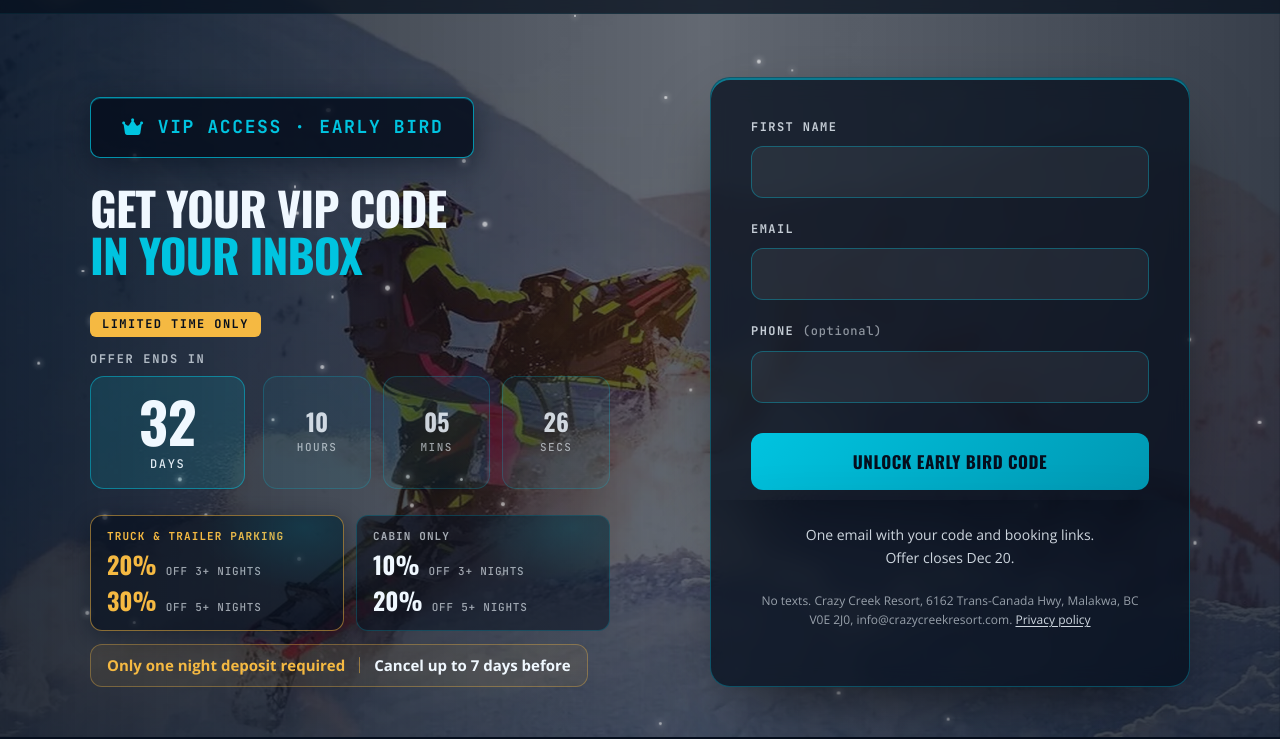
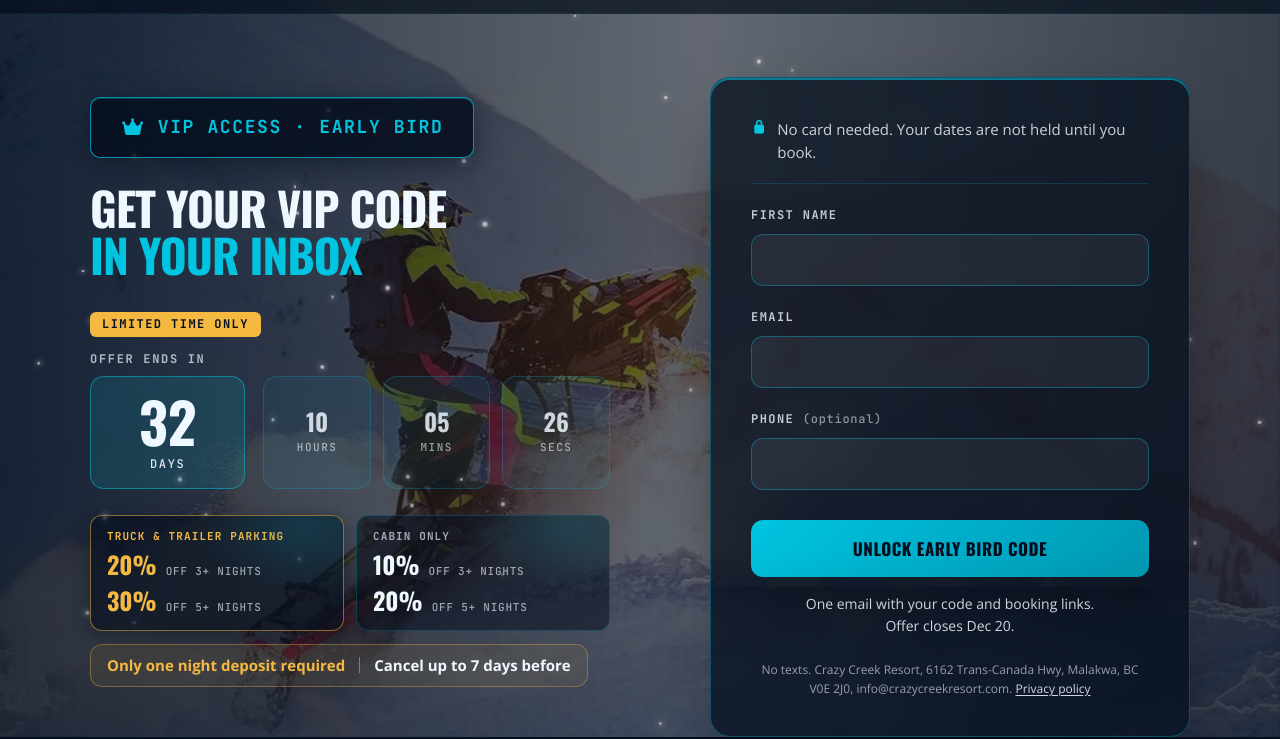
Before and after one commit to noor321uddin-dot/cc-sled-stay-preview, a plain HTML site: page page-3.html in a window 1280 px wide. Shown: the part 63-802 px from the top of the page. Drawn offline with nearby package versions, Linux system fonts and the light colour scheme.

Commit message:
Add a reassurance line above the form fields
"No card needed. Your dates are not held until you book." sits inside
the form so it clears on submit, with a hairline separating it from the
first field. Answers the doubt that "Unlock Early Bird Code" might be
starting a booking.

Co-Authored-By: Claude Opus 5 <noreply@anthropic.com>

```diff
--- a/page-3.html
+++ b/page-3.html
@@ -10,7 +10,7 @@
   <link rel="preconnect" href="https://fonts.googleapis.com">
   <link rel="preconnect" href="https://fonts.gstatic.com" crossorigin>
   <link rel="stylesheet" href="https://fonts.googleapis.com/css2?family=Oswald:wght@700&family=Open+Sans:wght@400;600;700&family=JetBrains+Mono:wght@500;700&display=swap">
-  <link rel="stylesheet" href="sled.css?v=95">
+  <link rel="stylesheet" href="sled.css?v=96">
   <link rel="stylesheet" href="https://cdn.jsdelivr.net/npm/animate.css@4.1.1/animate.min.css" media="print" onload="this.media='all'">
   <link rel="stylesheet" href="https://cdn.jsdelivr.net/npm/@fortawesome/fontawesome-free@7.3.1/css/fontawesome.min.css" media="print" onload="this.media='all'">
   <link rel="stylesheet" href="https://cdn.jsdelivr.net/npm/@fortawesome/fontawesome-free@7.3.1/css/solid.min.css" media="print" onload="this.media='all'">
@@ -67,6 +67,7 @@
         <input type="hidden" name="utm_source"><input type="hidden" name="utm_medium"><input type="hidden" name="utm_campaign"><input type="hidden" name="utm_content">
         <input type="hidden" name="gclid"><input type="hidden" name="gbraid"><input type="hidden" name="wbraid"><input type="hidden" name="fbclid">
         <input type="hidden" name="landing_page"><input type="hidden" name="event_id">
+        <p class="cc-form__lead"><i class="fa-solid fa-lock" aria-hidden="true"></i><span>No card needed. Your dates are not held until you book.</span></p>
         <div class="cc-field">
           <label for="name">First name</label>
           <input id="name" name="name" type="text" autocomplete="given-name" required class="cc-input" aria-describedby="name-error">
--- a/sled.css
+++ b/sled.css
@@ -768,3 +768,7 @@ body.cc { margin: 0; }
 
 /* the deadline sits on its own line under the delivery promise */
 .cc-consent__when { display: block; }
+
+/* Reassurance above the fields: what signing up does and does not commit you to */
+.cc-form__lead { display: flex; align-items: flex-start; gap: 10px; margin: 0 0 22px; padding-bottom: 18px; border-bottom: 1px solid rgba(0,196,224,.18); font-size: .9375rem; line-height: 1.55; color: rgba(240,248,255,.82); }
+.cc-form__lead i { flex: 0 0 auto; margin-top: .22em; font-size: .8125rem; color: var(--cyan); }
```
Also changed, not shown: page-1.html (+1 -1 lines), page-2.html (+1 -1 lines).
